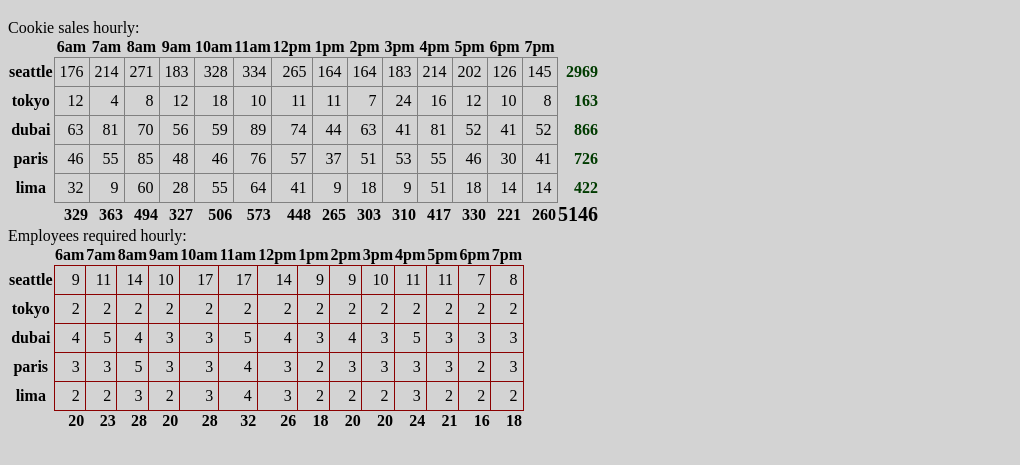
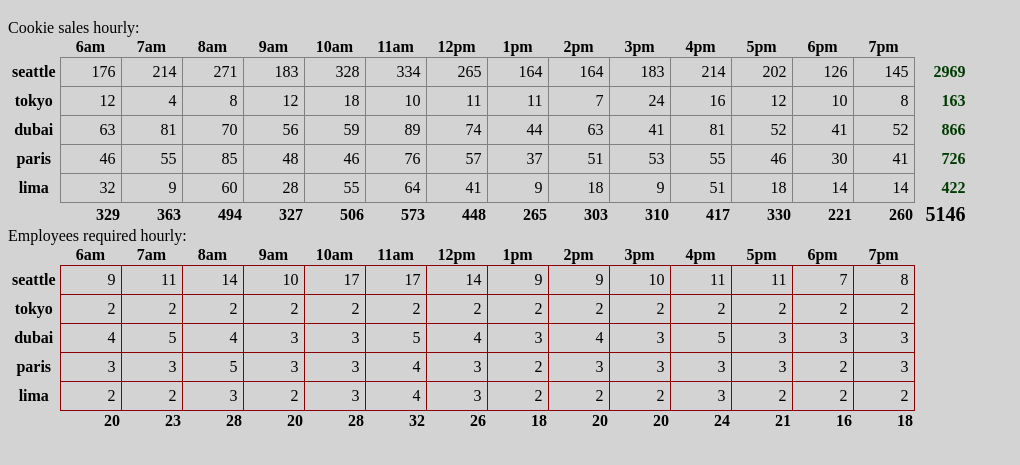
Before and after one commit to skrambelled/cookie-stand, a plain HTML site: page sales.html in a window 1280 px wide. Shown: the part 61-526 px from the top of the page, without its empty margins (0-1020 px from the left). Drawn offline with Linux system fonts and the light colour scheme.

Commit message:
made the cells in each table constant 50px width

```diff
--- a/css/style.css
+++ b/css/style.css
@@ -26,6 +26,10 @@
   font-size: 20px;
 }
 
+td {
+  width: 50px;
+}
+
 tfoot > tr {
   font-weight: bold;
 }
```
